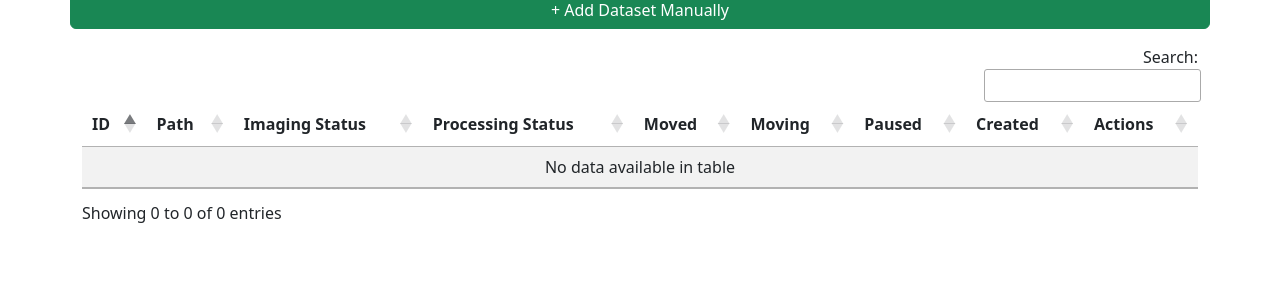
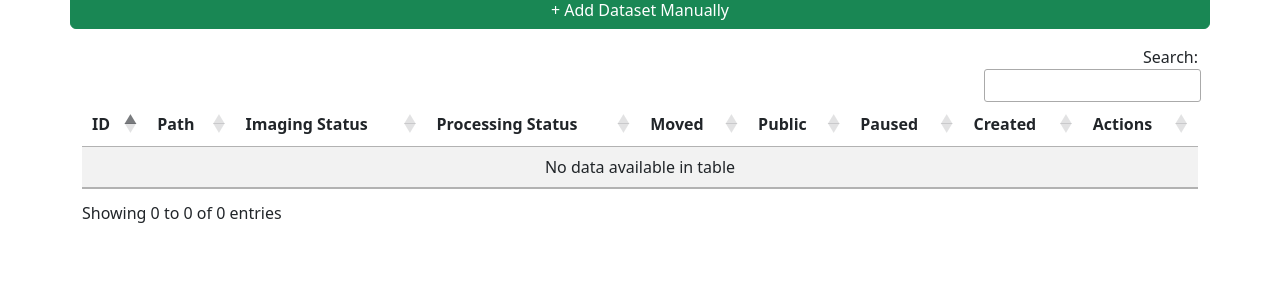
Before and after one commit to CBI-PITT/micro_status_flask, a Flask app: page / in a window 1280 px wide. Shown: the part 285-587 px from the top of the page. Run offline with Flask 3, Linux system fonts and the light colour scheme; a user stored in the database is signed in; some libraries are stand-ins or nearby versions.

Commit message:
Add public field to Dataset table

```diff
--- a/micro_status_flask/forms.py
+++ b/micro_status_flask/forms.py
@@ -3,6 +3,8 @@
 from wtforms.validators import Optional, DataRequired
 
 class DatasetForm(FlaskForm):
+    class Meta:
+        csrf = False
     name = StringField("Name", validators=[Optional()])
     path_on_fast_store = StringField("Path on Fast Store", validators=[Optional()])
     cl_number = IntegerField("CL Number", validators=[Optional()])
@@ -37,5 +39,6 @@
     moved = RadioField("Moved", choices=[(1, "Yes"), (0, "No")], coerce=int, default=0)
     moving = RadioField("Moving", choices=[(1, "Yes"), (0, "No")], coerce=int, default=0)
     paused = RadioField("Paused", choices=[(1, "Yes"), (0, "No")], coerce=int, default=0)
+    public = RadioField("Public", choices=[(1, "Yes"), (0, "No")], coerce=int, default=0)
 
     submit = SubmitField("Save")
--- a/micro_status_flask/models.py
+++ b/micro_status_flask/models.py
@@ -41,6 +41,7 @@
     moved = db.Column(db.Integer, default=0)
     moving = db.Column(db.Integer, default=0)
     paused = db.Column(db.Integer, default=0)
+    public = db.Column(db.Integer, default=0)
 
 
 class PI(db.Model):
--- a/micro_status_flask/templates/index.html
+++ b/micro_status_flask/templates/index.html
@@ -36,7 +36,7 @@
                     <th>Imaging Status</th>
                     <th>Processing Status</th>
                     <th>Moved</th>
-                    <th>Moving</th>
+                    <th>Public</th>
                     <th>Paused</th>
                     <th>Created</th>
                     <th>Actions</th>
@@ -52,7 +52,7 @@
                         <td>{{ ds.imaging_status }}</td>
                         <td>{{ ds.processing_status }}</td>
                         <td>{{ ds.moved }}</td>
-                        <td>{{ ds.moving }}</td>
+                        <td>{{ ds.public }}</td>
                         <td>{{ ds.paused }}</td>
                         <td>{{ ds.created.split("_")[0] if ds.created else "" }}</td>
                         <td>
```
